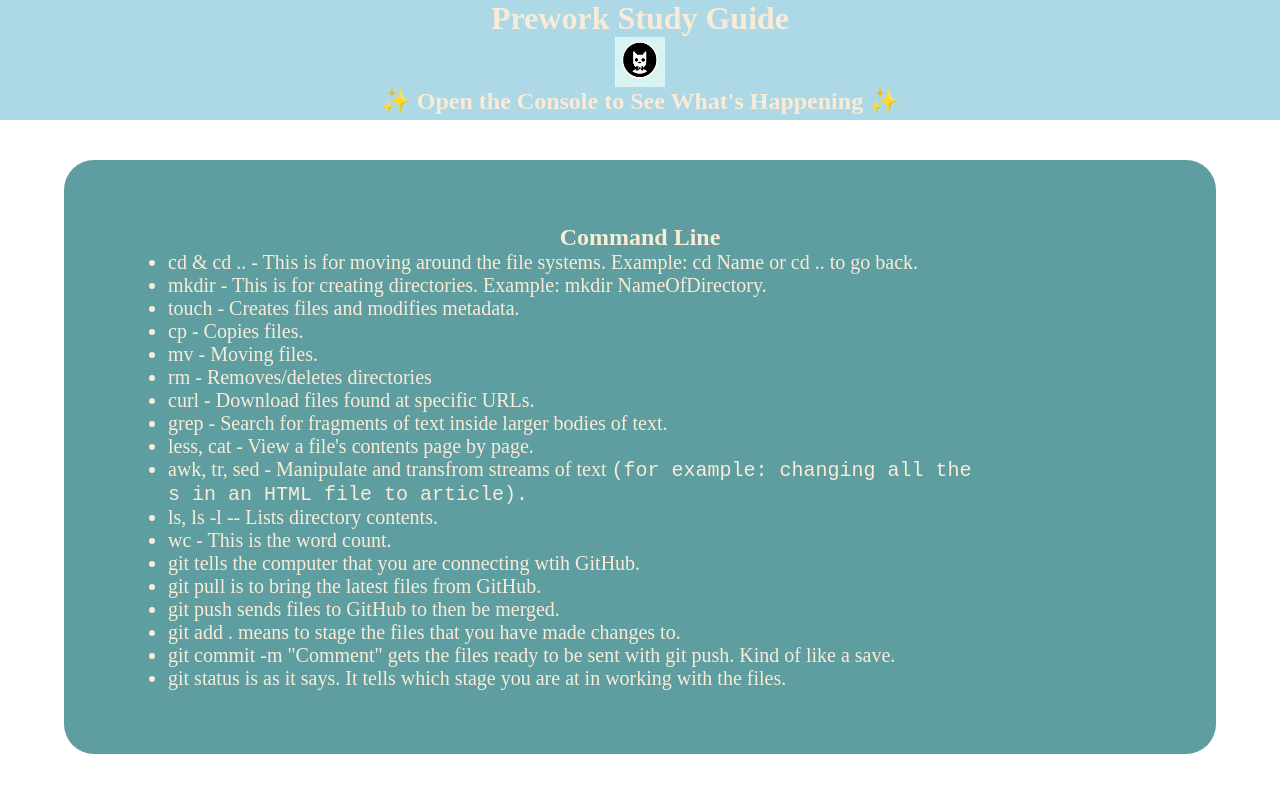
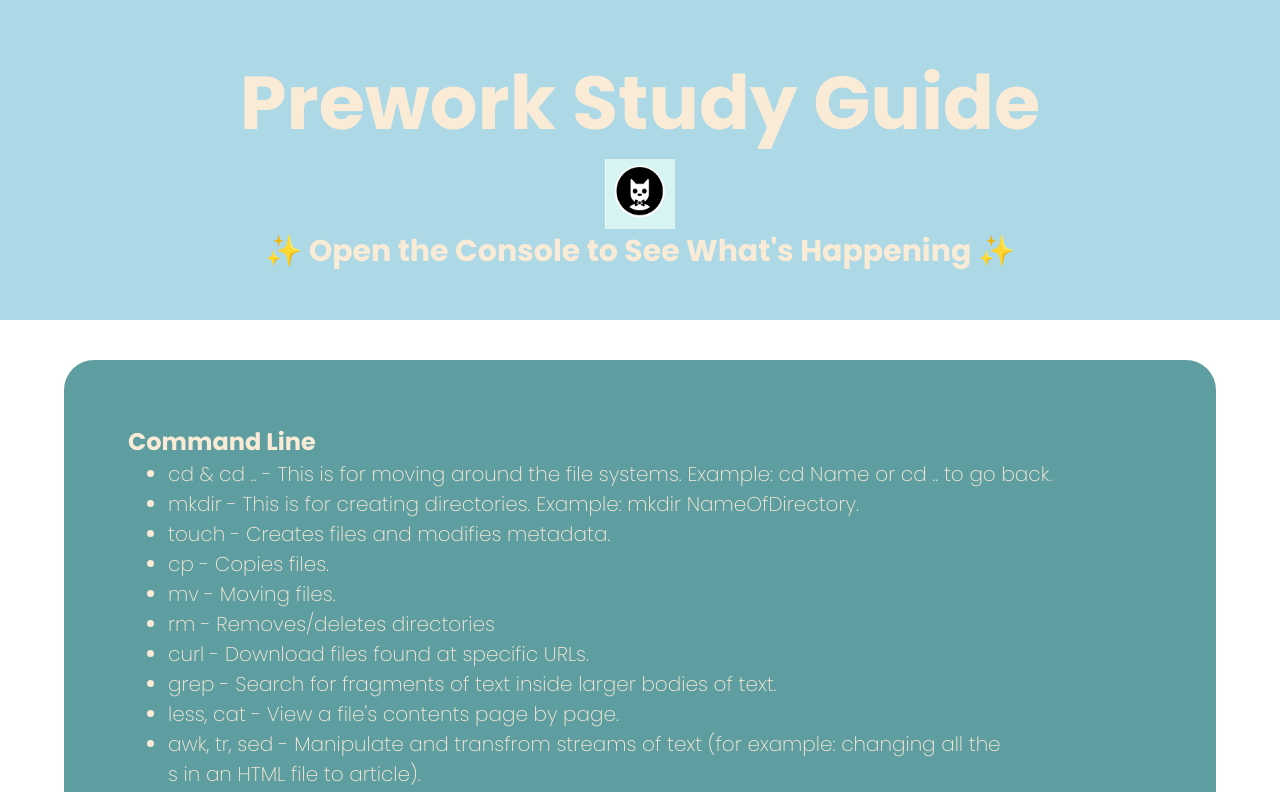
Before and after one commit to kzefram/prework-study-guide, a plain HTML site: page index.html in a window 1280 px wide. Shown: the top 792 px of the page. Drawn offline with Linux system fonts and the light colour scheme.

Commit message:
I have updated parts of the project

```diff
--- a/assets/style.css
+++ b/assets/style.css
@@ -1,26 +1,35 @@
 * {
     margin: 0;
     padding: 0;
+    font-family: Poppins, Arial, Helvetica, sans-serif;
 }
 
 header,
 footer {
     width: 100%;
-    height: 120px;
+    height: 320px;
     background-color: lightblue;
     color: antiquewhite;
-
+    display: flex;
+    flex-direction: column;
+    justify-content: center;
+    align-items: center;
 }
 
-h1,
-h2 {
-    text-align: center;
+.title {
+  text-align: center;
+  font-weight: bold;
+  font-size: 75px;
+}
+
+.sub-title {
+  font-size: 30px;
 }
 
 img {
     display: block;
-    height: 50px;
-    width: 50px;
+    height: 70px;
+    width: 70px;
     margin-left: auto;
     margin-right: auto;
 }
@@ -72,6 +81,15 @@ p {
     header, footer {
         background-color: pink;
     }
+
+    .title {
+      font-size: 100%;
+    }
+
+    .sub-title {
+      font-size: 100%;
+    }
+
     .card {
         background-color: plum;
     }
--- a/index.html
+++ b/index.html
@@ -12,14 +12,17 @@
     <meta name="keywords" content="HTML, CSS, JavaScript"/>
     <title>Prework Study Guide</title>
     <link rel="stylesheet" href="./assets/style.css" />
+    <link rel="preconnect" href="https://fonts.googleapis.com">
+    <link rel="preconnect" href="https://fonts.gstatic.com" crossorigin>
+    <link href="https://fonts.googleapis.com/css2?family=Poppins:ital,wght@0,200;0,700;1,400&display=swap" rel="stylesheet">
   </head>
 
   <body>
 
     <header id="top">
-      <h1>Prework Study Guide</h1>
+      <h1 class="title">Prework Study Guide</h1>
       <img src="./assets/bowtie-cat.png" alt="Profile image of cat wearing a bow tie."/>
-      <h2>✨ Open the Console to See What's Happening ✨</h2>
+      <h2 class="sub-title">✨ Open the Console to See What's Happening ✨</h2>
     </header>
 
     <main>
```
Also changed, not shown: 1 other file.
